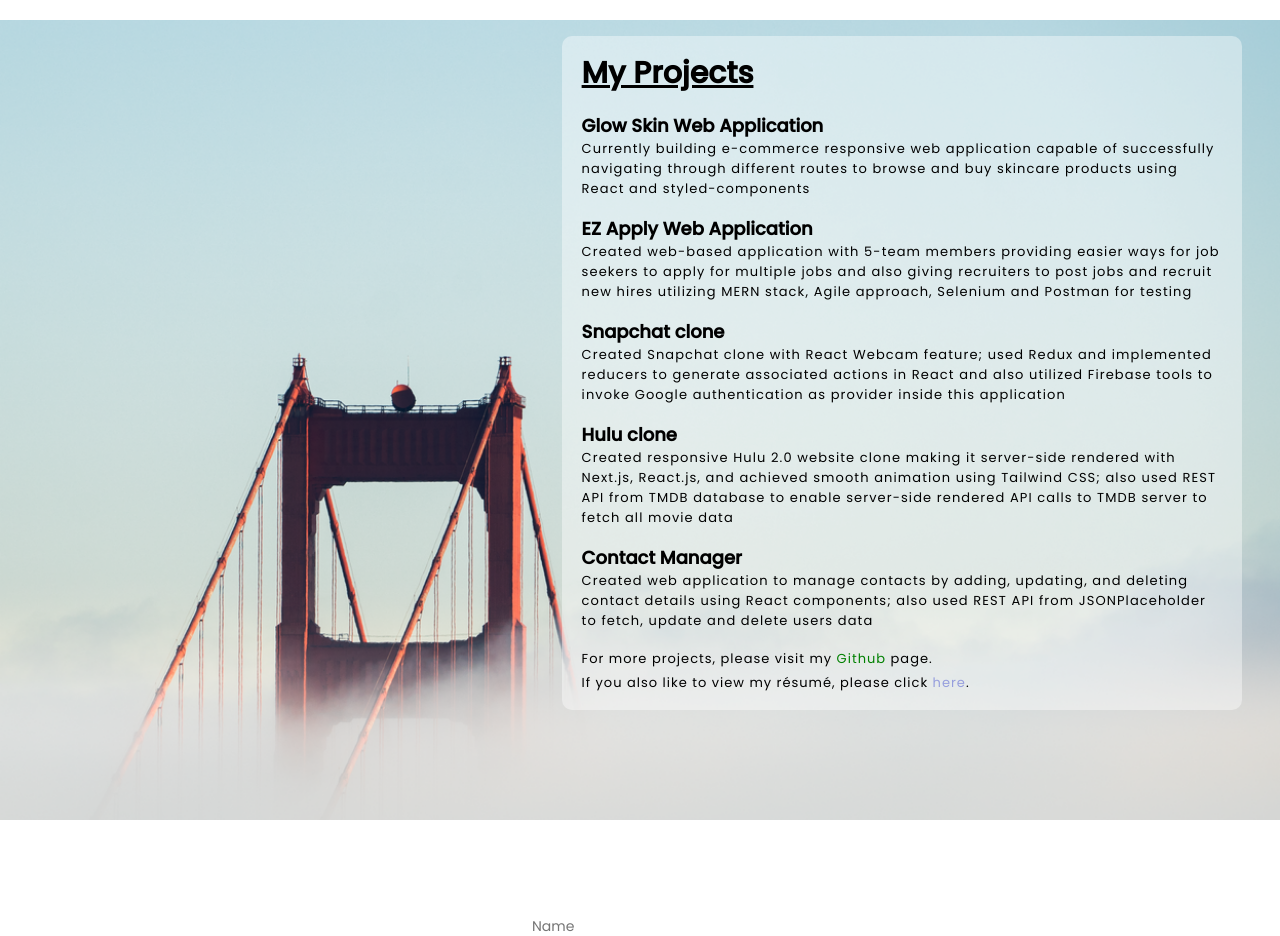
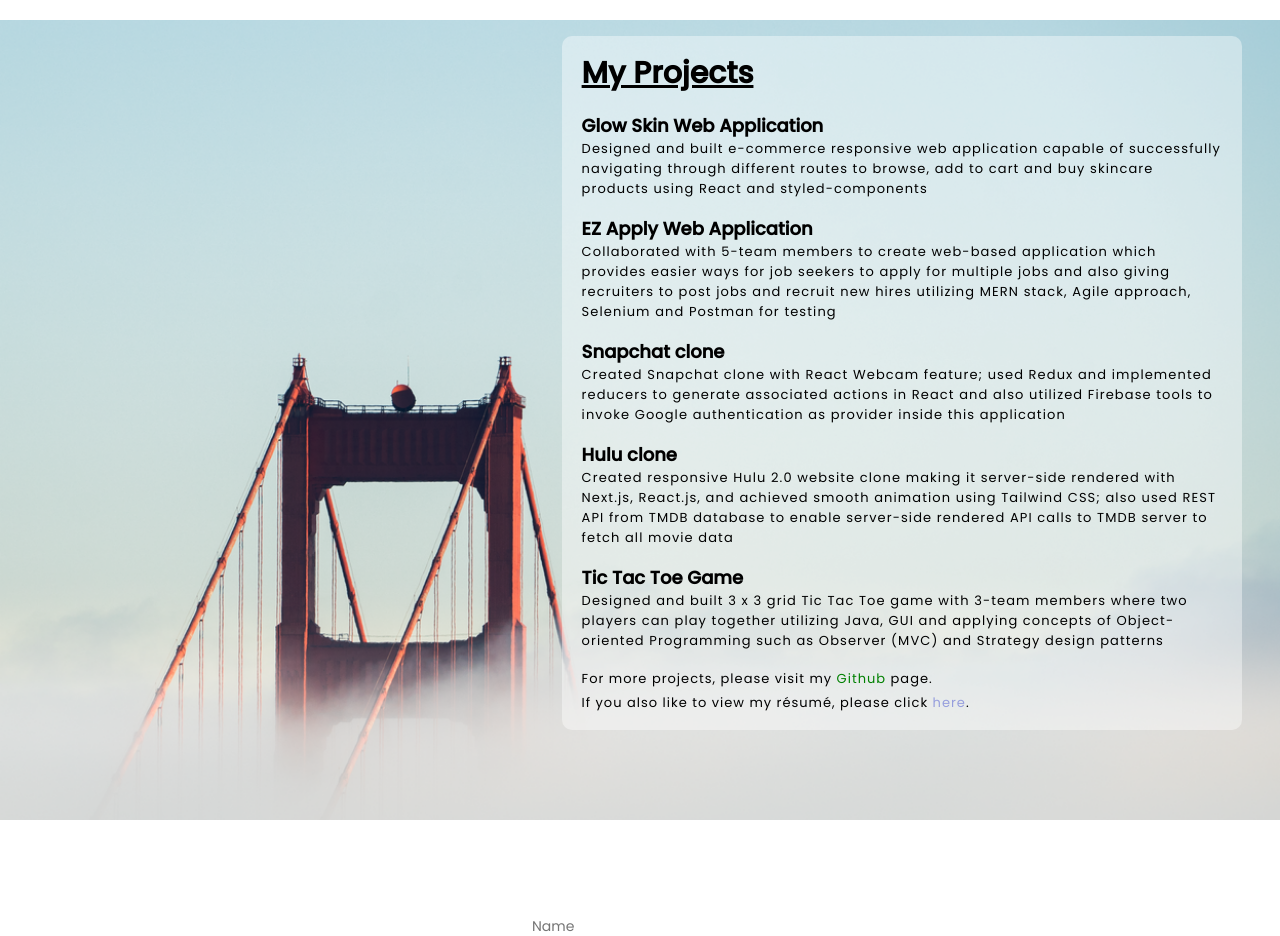
Before and after one commit to smritigurung/my-portfolio, a React (Create React App) app: page / in a window 1280 px wide. Shown: the part 780-1716 px from the top of the page. Built offline with nearby package versions, Linux system fonts and the light colour scheme.

Commit message:
project changed

```diff
--- a/src/components/projects/Project.js
+++ b/src/components/projects/Project.js
@@ -22,9 +22,9 @@ function Project() {
             </a>
           </h3>
           <p className="proj-desc">
-            Currently building e-commerce responsive web application capable of
-            successfully navigating through different routes to browse and buy
-            skincare products using React and styled-components
+            Designed and built e-commerce responsive web application capable of
+            successfully navigating through different routes to browse, add to
+            cart and buy skincare products using React and styled-components
           </p>
         </div>
 
@@ -40,10 +40,11 @@ function Project() {
             </a>
           </h3>
           <p className="proj-desc">
-            Created web-based application with 5-team members providing easier
-            ways for job seekers to apply for multiple jobs and also giving
-            recruiters to post jobs and recruit new hires utilizing MERN stack,
-            Agile approach, Selenium and Postman for testing
+            Collaborated with 5-team members to create web-based application
+            which provides easier ways for job seekers to apply for multiple
+            jobs and also giving recruiters to post jobs and recruit new hires
+            utilizing MERN stack, Agile approach, Selenium and Postman for
+            testing
           </p>
         </div>
 
@@ -91,15 +92,16 @@ function Project() {
               className="link"
               target="_blank"
               rel="noreferrer"
-              href="https://smritigurung.github.io/contactmanager/"
+              href="https://github.com/smritigurung/tic-tac-toe-game"
             >
-              Contact Manager
+              Tic Tac Toe Game
             </a>
           </h3>
           <p className="proj-desc">
-            Created web application to manage contacts by adding, updating, and
-            deleting contact details using React components; also used REST API
-            from JSONPlaceholder to fetch, update and delete users data
+            Designed and built 3 x 3 grid Tic Tac Toe game with 3-team members
+            where two players can play together utilizing Java, GUI and applying
+            concepts of Object-oriented Programming such as Observer (MVC) and
+            Strategy design patterns
           </p>
         </div>
 
```
